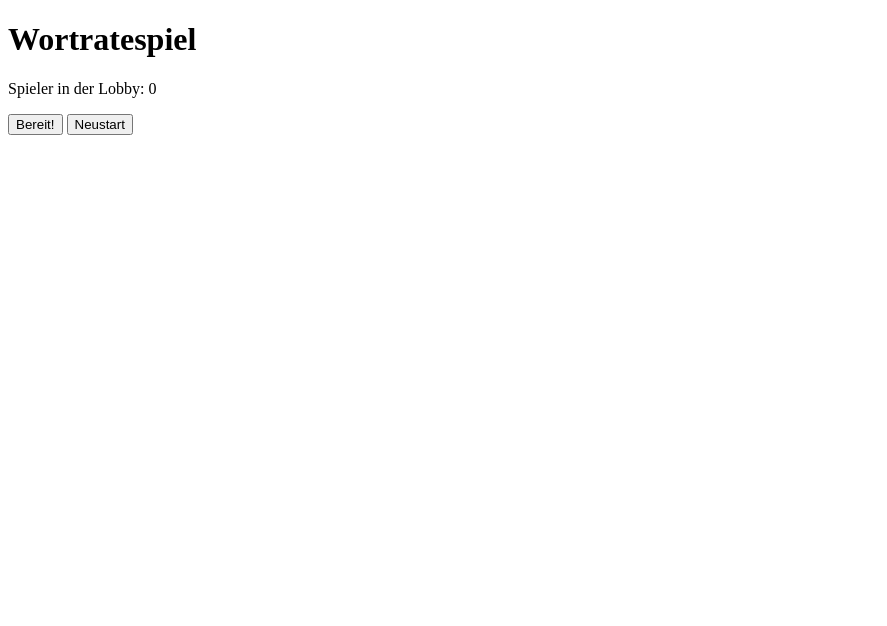
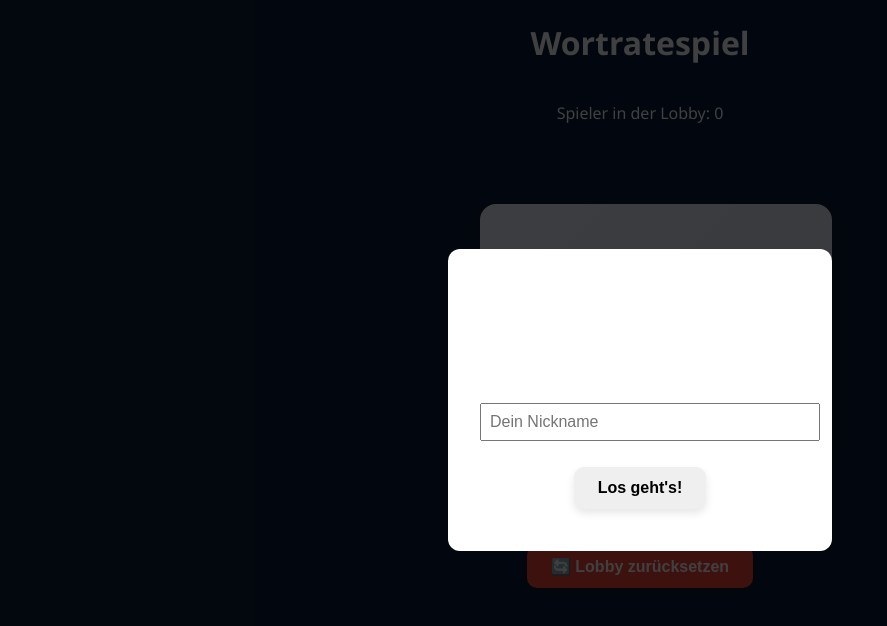
Before and after one commit to Niklas2211/wordgame, a website: page public/index.html in a window 1280 px wide. Shown: the whole page, without its empty margins (0-887 px from the left). Drawn offline with nearby package versions, Linux system fonts and the light colour scheme; no server answers.

Commit message:
wordgame new design

```diff
--- a/public/index.html
+++ b/public/index.html
@@ -1,16 +1,43 @@
 <!DOCTYPE html>
 <html lang="de">
+<link rel="stylesheet" href="style.css" />
+
 <head>
   <meta charset="UTF-8" />
   <title>Wortratespiel Lobby</title>
   <link rel="stylesheet" href="style.css" />
 </head>
+
 <body>
+  <div id="nicknameModal" class="modal">
+  <div class="modal-content">
+    <h2>Willkommen! Bitte gib deinen Nickname ein:</h2>
+    <input type="text" id="nicknameInput" placeholder="Dein Nickname" />
+    <button onclick="submitNickname()">Los geht's!</button>
+  </div>
+</div>
   <h1>Wortratespiel</h1>
   <p>Spieler in der Lobby: <span id="playerCount">0</span></p>
   <ul id="playerList"></ul>
-  <button onclick="readyUp()">Bereit!</button>
-  <button onclick="restartGame()">Neustart</button>
+
+  <div id="gameCard" class="card-container hidden" onclick="flipCard()">
+      <div class="card">
+        <div class="card-face card-front">
+          <h2 id="cardTitleFront">Geheimes Wort</h2>
+          <p class="revealHint">(Klicke zum Aufdecken)</p>
+        </div>
+        <div class="card-face card-back">
+          <h2 id="cardTitleBack"></h2>
+          <p id="cardContentBack"></p>
+          <p class="revealHint">(Klicke zum Verbergen)</p>
+        </div>
+      </div>
+    </div>
+    <button class="ready-btn" onclick="readyUp()">✅ Bereit!</button>
+    <button class="restart-btn" onclick="restartGame()">🔄 Lobby zurücksetzen</button>
+
+
+
 
 
   <script src="/socket.io/socket.io.js"></script>
--- a/public/script.js
+++ b/public/script.js
@@ -1,19 +1,58 @@
-const socket = io();
+const socket = io();  // nur einmal initialisieren
 
-socket.on('lobbyUpdate', (count) => {
-  document.getElementById('playerCount').textContent = count;
+let myNickname = null;
+
+function submitNickname() {
+  const input = document.getElementById('nicknameInput');
+  const nickname = input.value.trim();
+  if (nickname.length === 0) {
+    alert('Bitte gib einen Nickname ein!');
+    return;
+  }
+
+  myNickname = nickname;
+  socket.emit('setNickname', nickname);
+  document.getElementById('nicknameModal').style.display = 'none';
+}
+
+socket.on('lobbyUpdate', (players) => {
+  document.getElementById('playerCount').textContent = players.length;
+  const list = document.getElementById('playerList');
+  list.innerHTML = '';
+  players.forEach(player => {
+    const li = document.createElement('li');
+    li.classList.add('player-item');
+    li.textContent = `${player.nickname || 'Spieler'} – ${player.ready ? '✅ Bereit' : '⏳ Wartet'}`;
+    list.appendChild(li);
+  });
+
+  document.getElementById('gameCard').classList.add('hidden');
 });
 
+
+
 socket.on('gameStart', (data) => {
+  const container = document.getElementById('gameCard');
+  const card = container.querySelector('.card');
+  const titleBack = document.getElementById('cardTitleBack');
+  const contentBack = document.getElementById('cardContentBack');
+
   if (data.role === 'impostor') {
-    alert(`Du bist der Impostor! Dein Hinweis: ${data.hint}`);
+    titleBack.textContent = 'Du bist der Impostor 🤫';
+    contentBack.textContent = `Hinweis: ${data.hint}`;
   } else {
-    alert(`Dein Wort ist: ${data.word}`);
+    titleBack.textContent = 'Dein geheimes Wort 🔐';
+    contentBack.textContent = data.word;
   }
+
+  container.classList.remove('hidden');
+  card.classList.remove('flipped');
 });
 
 socket.on('lobbyRestarted', () => {
   alert('Die Lobby wurde zurückgesetzt!');
+  document.getElementById('gameCard').classList.add('hidden');
+
 });
 
 function readyUp() {
@@ -23,3 +62,8 @@ function readyUp() {
 function restartGame() {
   socket.emit('restartLobby');
 }
+
+function flipCard() {
+  const card = document.querySelector('.card');
+  card.classList.toggle('flipped');
+}
--- /dev/null
+++ b/public/style.css
@@ -0,0 +1,161 @@
+/* Grundlegendes Button-Design */
+button {
+  padding: 12px 24px;
+  margin: 10px 5px;
+  font-size: 1rem;
+  font-weight: 600;
+  border: none;
+  border-radius: 10px;
+  cursor: pointer;
+  transition: transform 0.1s ease, box-shadow 0.2s ease;
+  box-shadow: 0 4px 8px rgba(0, 0, 0, 0.1);
+}
+
+/* Hover- und Klick-Effekte */
+button:hover {
+  transform: scale(1.03);
+}
+
+button:active {
+  transform: scale(0.98);
+}
+
+/* Spezifische Farben */
+.ready-btn {
+  background-color: #4caf50;
+  color: white;
+}
+
+.ready-btn:hover {
+  background-color: #43a047;
+}
+
+.restart-btn {
+  background-color: #f44336;
+  color: white;
+}
+
+.restart-btn:hover {
+  background-color: #e53935;
+}
+
+.card-container {
+  width: 320px;
+  height: 220px;
+  margin: 2rem auto 3rem auto;
+  perspective: 1000px;
+  position: relative;
+
+  display: flex;
+  justify-content: center;
+  align-items: center;
+}
+
+
+.card {
+  width: 100%;
+  height: 100%;
+  position: relative;
+  transform-style: preserve-3d;
+  transition: transform 0.8s ease;
+  cursor: pointer;
+  /* margin: 0 auto; */  /* raus */
+  display: block;
+  transform-origin: center center;
+}
+
+.card.is-flipped {
+  transform: rotateY(180deg);
+}
+.card.flipped {
+  transform: rotateY(180deg);
+}
+
+.card-face {
+  position: absolute;
+  width: 100%;
+  height: 100%;
+  border-radius: 1rem;
+  background: linear-gradient(135deg, #f0f4ff, #d9e2f3);
+  backface-visibility: hidden;
+  display: flex;
+  flex-direction: column;
+  align-items: center;
+  justify-content: center;
+  box-shadow: 0 8px 20px rgba(0, 0, 0, 0.2);
+  padding: 1rem;
+  text-align: center;
+  color: #111;
+  box-shadow: 0 8px 20px rgba(0, 0, 0, 0.25);
+
+}
+
+.card-front {
+  transform: rotateY(0deg);
+}
+
+.card-back {
+  transform: rotateY(180deg);
+}
+
+body {
+  margin: 0;
+  padding: 0;
+  background-color: #0a1f3d; /* dunkelblau */
+  color: white;
+  font-family: 'Segoe UI', sans-serif;
+  display: flex;
+  flex-direction: column;
+  align-items: center;
+  justify-content: flex-start; /* für Karten mittig später: 'center' */
+  min-height: 100vh;
+  text-align: center;
+}
+
+.modal {
+  position: fixed;
+  top: 0; left: 0; right: 0; bottom: 0;
+  background-color: rgba(0,0,0,0.75);
+  display: flex;
+  justify-content: center;
+  align-items: center;
+  z-index: 1000;
+}
+
+.modal-content {
+  background: #fff;
+  padding: 2rem;
+  border-radius: 12px;
+  text-align: center;
+  max-width: 320px;
+  width: 80%;
+}
+
+.modal-content input {
+  width: 100%;
+  padding: 0.5rem;
+  margin: 1rem 0;
+  font-size: 1rem;
+}
+
+.player-item {
+  border: 2px solid white;
+  border-radius: 12px;
+  padding: 10px 16px;
+  margin: 8px 0;
+  list-style: none;
+  font-size: 1rem;
+  font-weight: 500;
+  background-color: rgba(255, 255, 255, 0.05); /* leicht durchscheinend */
+  transition: background-color 0.3s ease;
+}
+
+.player-item:hover {
+  background-color: rgba(255, 255, 255, 0.1);
+}
+
+#playerList {
+  padding: 0;
+  max-width: 300px;
+  margin: 1rem auto;
+}
```
Also changed, not shown: server/gameManager.js (+16 -10 lines), server/index.js (line endings or trailing spaces).
